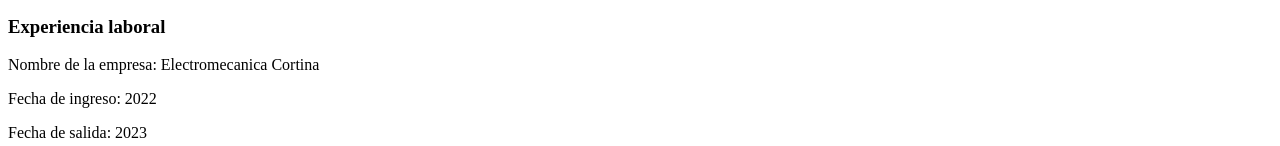
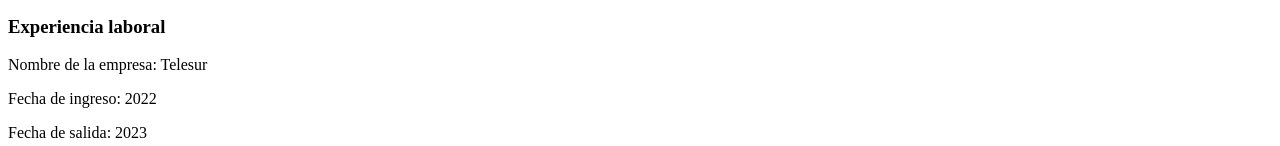
Before and after one commit to Sobanikitte/Curriculum-Vitae-Isaac-Cortina, a plain HTML site: page index.html in a window 1280 px wide. Shown: the part 758-904 px from the top of the page. Drawn offline with Linux system fonts and the light colour scheme.

Commit message:
Update index.html

```diff
--- a/index.html
+++ b/index.html
@@ -52,7 +52,7 @@ alt="Isaac Cortina" width="150px" height="150px"/>
             </div>
             <div id="Experiencia laboral">
             <h3>Experiencia laboral</h3>
-            <p>Nombre de la empresa: Electromecanica Cortina</p>
+            <p>Nombre de la empresa: Telesur</p>
                 <p>Fecha de ingreso: 2022</p>
                 <p>Fecha de salida: 2023</p>
                     <p>Cargo desempeñado: Tecnico en electricidad</p>
```
